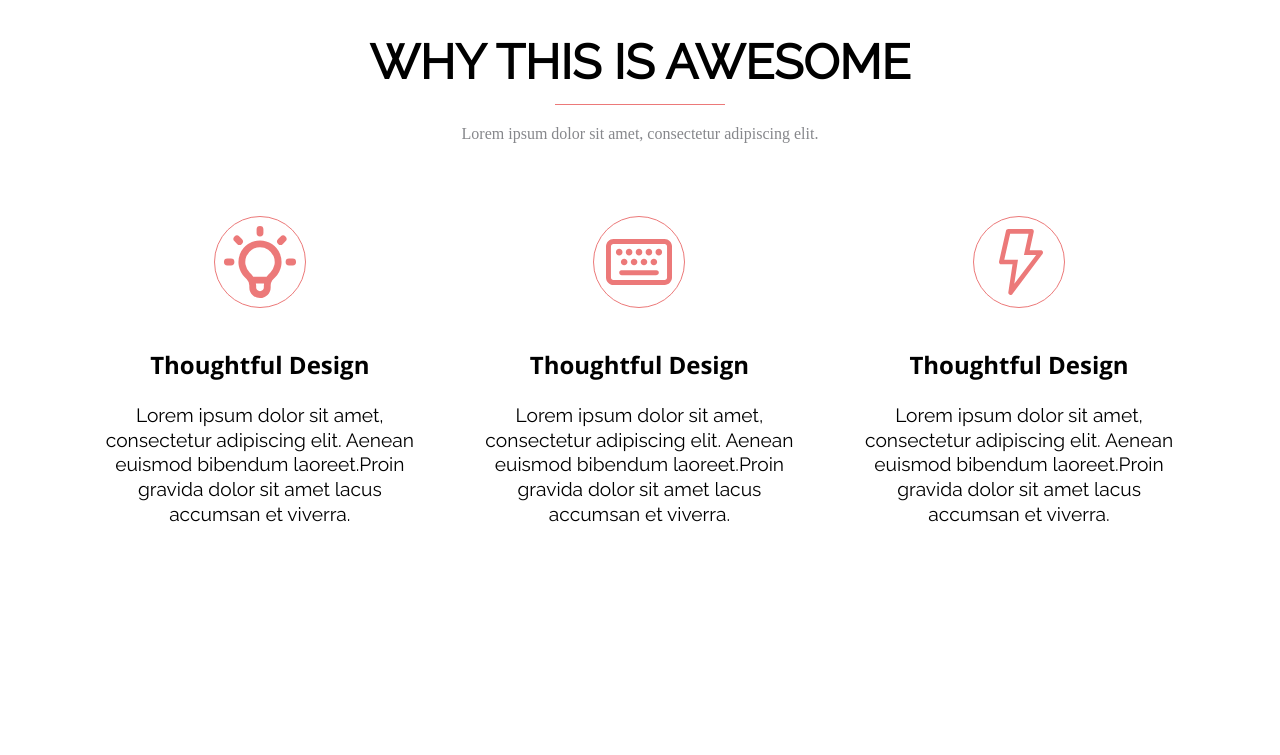
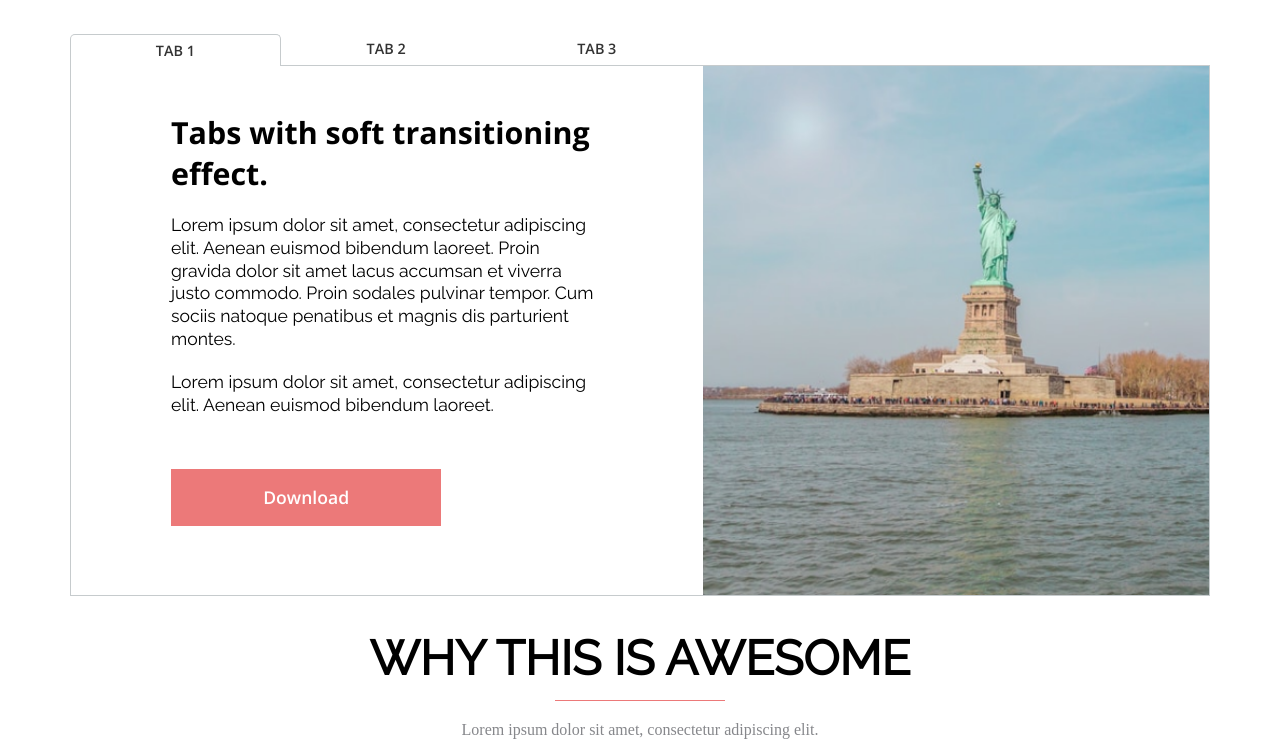
Before and after one commit to AnastasiaEvl/axitLanding, a plain HTML site: page index.html in a window 1280 px wide. Shown: the top 755 px of the page. Drawn offline with nearby package versions, Linux system fonts and the light colour scheme.

Commit message:
tab section

```diff
--- a/index.html
+++ b/index.html
@@ -7,6 +7,7 @@
     <link rel="stylesheet" href="./src/styles/container.css" />
     <link rel="stylesheet" href="./src/styles/section-header.css" />
     <link rel="stylesheet" href="./src/styles/awesome.css" />
+    <link rel="stylesheet" href="./src/styles/tabs.css" />
     <link rel="preconnect" href="https://fonts.googleapis.com" />
     <link rel="preconnect" href="https://fonts.gstatic.com" crossorigin />
     <link
@@ -19,8 +20,55 @@
       href="https://fonts.googleapis.com/css2?family=Open+Sans:ital,wght@0,700;1,700&family=Raleway&display=swap"
       rel="stylesheet"
     />
+    <link rel="preconnect" href="https://fonts.googleapis.com" />
+    <link rel="preconnect" href="https://fonts.gstatic.com" crossorigin />
+    <link
+      href="https://fonts.googleapis.com/css2?family=Open+Sans:wght@700&family=Raleway&family=Roboto:wght@400;700&display=swap"
+      rel="stylesheet"
+    />
+    <link rel="preconnect" href="https://fonts.googleapis.com" />
+    <link rel="preconnect" href="https://fonts.gstatic.com" crossorigin />
+    <link
+      href="https://fonts.googleapis.com/css2?family=Open+Sans:wght@600;700&family=Raleway&family=Roboto:wght@400;700&display=swap"
+      rel="stylesheet"
+    />
   </head>
   <body>
+    <section class="tabs">
+      <div class="container">
+        <div class="container-tabs">
+          <button class="container-tabs__button container-tabs__button_on">
+            tab 1
+          </button>
+          <button class="container-tabs__button container-tabs__button_off">
+            tab 2
+          </button>
+          <button class="container-tabs__button container-tabs__button_off">
+            tab 3
+          </button>
+        </div>
+        <div class="tabs__block">
+          <div class="tabs__block-content">
+            <h3 class="tabs__block-title">
+              Tabs with soft transitioning effect.
+            </h3>
+            <p class="tabs__block-description">
+              Lorem ipsum dolor sit amet, consectetur adipiscing elit. Aenean
+              euismod bibendum laoreet. Proin gravida dolor sit amet lacus
+              accumsan et viverra justo commodo. Proin sodales pulvinar tempor.
+              Cum sociis natoque penatibus et magnis dis parturient montes.
+            </p>
+
+            <p class="tabs__block-description">
+              Lorem ipsum dolor sit amet, consectetur adipiscing elit. Aenean
+              euismod bibendum laoreet.
+            </p>
+            <button class="tabs__block-button">download</button>
+          </div>
+          <div class="tabs_block-picture"></div>
+        </div>
+      </div>
+    </section>
     <section class="awesome">
       <div class="container">
         <div class="section-header">
@@ -39,9 +87,8 @@
             />
             <h3 class="awesome__card-title">Thoughtful Design</h3>
             <p class="awesome__card-description">
-              Lorem ipsum dolor sit amet, consectetur
-              adipiscing elit. Aenean euismod bibendum laoreet.Proin
-              gravida dolor sit amet lacus
+              Lorem ipsum dolor sit amet, consectetur adipiscing elit. Aenean
+              euismod bibendum laoreet.Proin gravida dolor sit amet lacus
               accumsan et viverra.
             </p>
           </div>
@@ -53,9 +100,8 @@
             />
             <h3 class="awesome__card-title">Thoughtful Design</h3>
             <p class="awesome__card-description">
-              Lorem ipsum dolor sit amet, consectetur
-              adipiscing elit. Aenean euismod bibendum laoreet.Proin
-              gravida dolor sit amet lacus
+              Lorem ipsum dolor sit amet, consectetur adipiscing elit. Aenean
+              euismod bibendum laoreet.Proin gravida dolor sit amet lacus
               accumsan et viverra.
             </p>
           </div>
@@ -67,9 +113,8 @@
             />
             <h3 class="awesome__card-title">Thoughtful Design</h3>
             <p class="awesome__card-description">
-              Lorem ipsum dolor sit amet, consectetur
-              adipiscing elit. Aenean euismod bibendum laoreet.Proin
-              gravida dolor sit amet lacus
+              Lorem ipsum dolor sit amet, consectetur adipiscing elit. Aenean
+              euismod bibendum laoreet.Proin gravida dolor sit amet lacus
               accumsan et viverra.
             </p>
           </div>
--- a/src/styles/container.css
+++ b/src/styles/container.css
@@ -2,4 +2,5 @@
     max-width: 1170px;
     margin: 0 auto;
     padding: 0 15px;
+
 }
--- a/src/styles/reset.css
+++ b/src/styles/reset.css
@@ -5,3 +5,6 @@
 html{
   font-size: 16px;
 }
+button {
+  cursor: pointer;
+}
--- /dev/null
+++ b/src/styles/tabs.css
@@ -0,0 +1,76 @@
+.tabs {
+  padding-top: 2rem;
+}
+.container-tabs {
+  font-size: 0;
+}
+.container-tabs__button {
+  font-family: "Open Sans", serif;
+  font-size: 0.9rem;
+  text-transform: uppercase;
+  color: #333333;
+  background: white;
+  height: 2rem;
+  text-align: center;
+  width: 13.17rem;
+  border: 1px solid #c6cbcd;
+  display: table-cell;
+  border-radius: 5px 5px 0 0;
+  border-bottom: none;
+}
+.container-tabs__button_on {
+  z-index: 1;
+  position: relative;
+  top: 2px;
+}
+.container-tabs__button_off {
+  border: none;
+}
+.tabs__block {
+  display: table;
+  border-left: 1px solid #c6cbcd;
+  border-right: 1px solid #c6cbcd;
+  border-bottom: 1px solid #c6cbcd;
+  border-top: 1px solid #c6cbcd;
+}
+.tabs__block-content {
+  width: 50%;
+  text-align: left;
+  padding: 0.9rem 6.25rem;
+  font-size: 0;
+  display: table-cell;
+}
+.tabs__block-title {
+  font-family: "Open Sans", serif;
+  font-size: 1.9rem;
+  margin-bottom: 1.25rem;
+  padding-top: 2rem;
+}
+.tabs__block-description {
+  font-family: Raleway, sans-serif;
+  font-size: 1.1rem;
+  line-height: 1.3;
+  margin-bottom: 1.25rem;
+}
+.tabs__block-button {
+  margin-top: 2rem;
+  width: 16.9rem;
+  height: 3.6rem;
+  background-color: #ec7979;
+  text-align: center;
+  color: #ffffff;
+  font-family: "Open Sans", fantasy;
+  text-transform: capitalize;
+  font-size: 1.1rem;
+  line-height: 1.6;
+  font-weight: 600;
+  border: 0;
+  margin-bottom: 3.4rem;
+}
+.tabs_block-picture {
+  width: 40%;
+  display: table-cell;
+  border: 0;
+  background: url("/assets/pictures/statue.png") 100% 100% no-repeat;
+  background-size: cover;
+}
```
Also changed, not shown: assets/pictures/statue.png (added).
